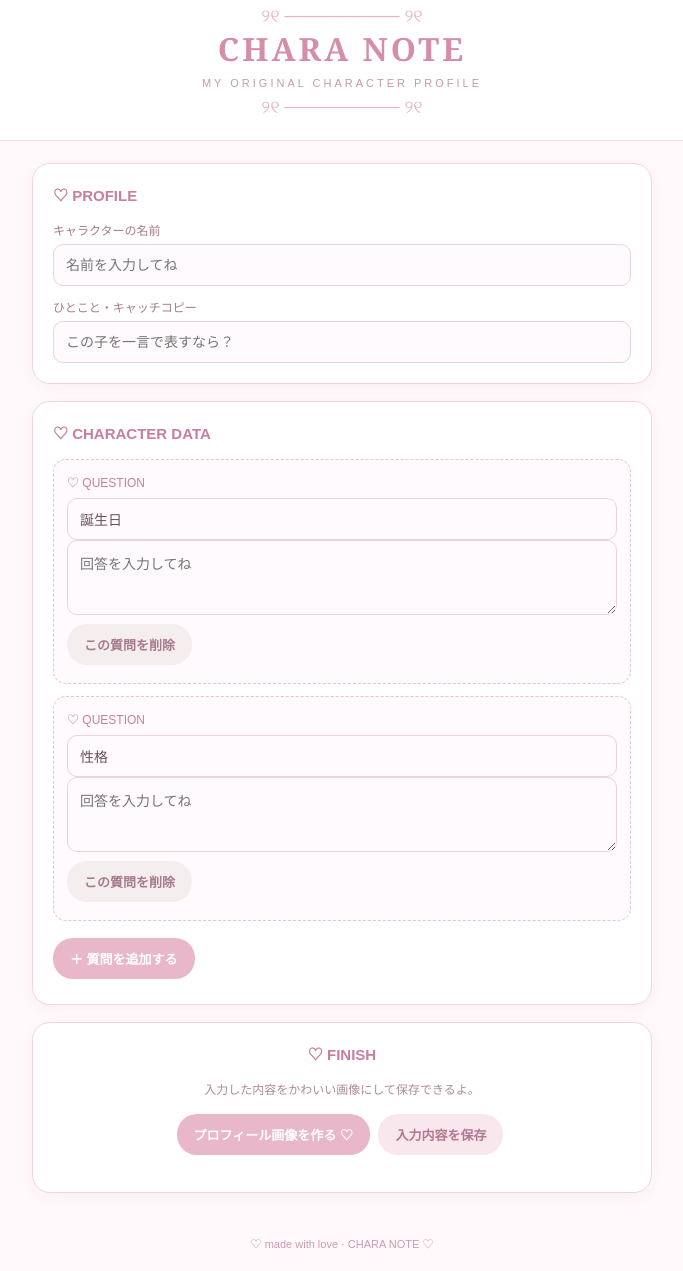
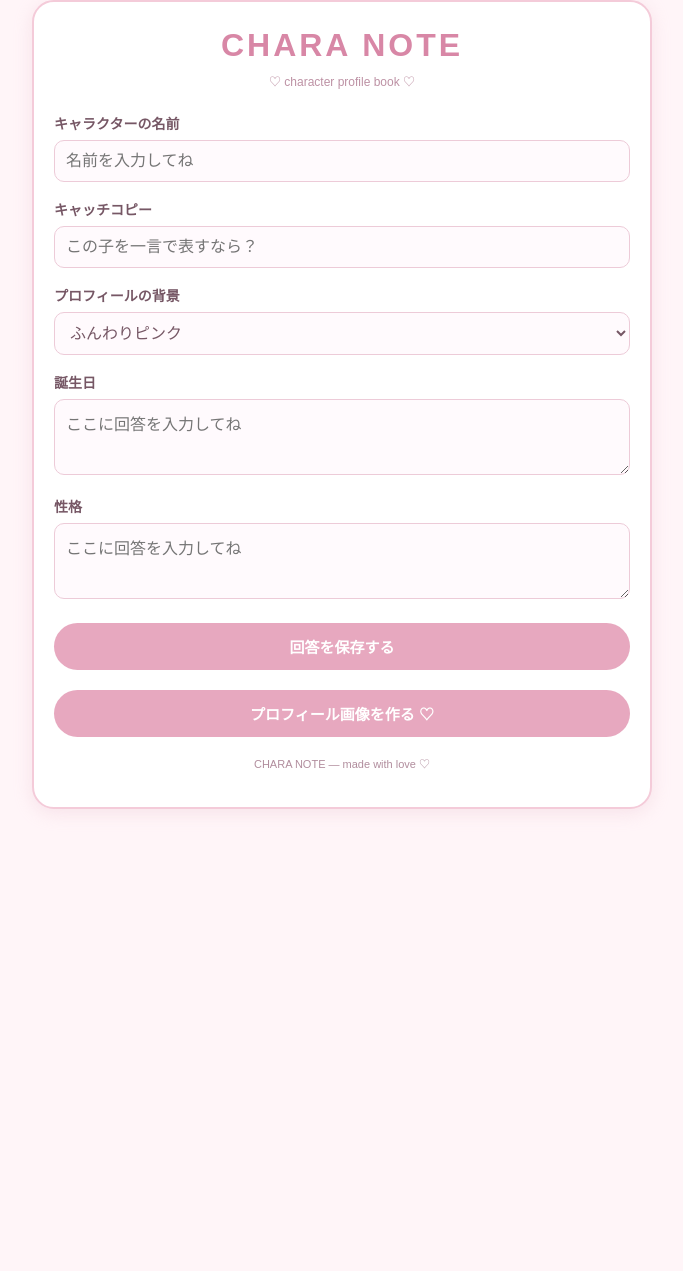
Before and after one commit to watanu-web/chara-note, a plain HTML site: page index.html in a window 1280 px wide. Shown: the part 24-1295 px from the top of the page, without its empty margins (298-981 px from the left). After the commit the page ends 857 px from the top, so only its background shows below. Drawn offline with Linux system fonts and the light colour scheme.

Commit message:
Update index.html

```diff
--- a/index.html
+++ b/index.html
@@ -5,204 +5,254 @@
 <meta name="viewport" content="width=device-width, initial-scale=1">
 <title>CHARA NOTE</title>
 <style>
-*{box-sizing:border-box}
-body{
-  margin:0;background:#fff9fb;color:#66535e;
-  font-family:"Hiragino Kaku Gothic ProN","Yu Gothic",sans-serif;
+* { box-sizing: border-box; }
+body {
+  margin: 0;
+  padding: 24px 14px;
+  background: #fff5f8;
+  color: #765765;
+  font-family: sans-serif;
 }
-header{
-  text-align:center;padding:30px 15px 22px;
-  background:#fff;border-bottom:1px solid #f4dce6;
+main {
+  max-width: 620px;
+  margin: auto;
+  padding: 25px 20px;
+  background: #fff;
+  border: 2px solid #f4cbd9;
+  border-radius: 22px;
+  box-shadow: 0 4px 18px #e8bdcc55;
 }
-h1{color:#d58da9;font-family:Georgia,serif;font-size:32px;letter-spacing:3px;margin:0}
-.sub{font-size:11px;letter-spacing:3px;color:#c59aaa;margin-top:7px}
-main{max-width:650px;margin:22px auto;padding:0 15px}
-.panel{
-  background:white;border:1px solid #f0d5e0;border-radius:18px;
-  padding:20px;margin-bottom:17px;
-  box-shadow:0 4px 14px #e8cbd633;
+h1 {
+  margin: 0;
+  text-align: center;
+  color: #d887a6;
+  letter-spacing: 3px;
 }
-h2{font-size:15px;color:#c77f9d;margin:0 0 16px}
-label{display:block;font-size:12px;color:#a77b8d;margin:12px 0 6px}
-input,textarea{
-  width:100%;border:1px solid #ead3dd;border-radius:10px;
-  padding:12px;background:#fffafd;color:#66535e;
-  font:inherit;font-size:14px;
+.subtitle {
+  text-align: center;
+  color: #bd91a4;
+  font-size: 12px;
+  margin: 8px 0 24px;
 }
-textarea{min-height:75px;resize:vertical}
-button{
-  border:0;border-radius:20px;padding:11px 17px;
-  background:#e9b7ca;color:white;font-weight:bold;
-  font-size:13px;margin:5px 4px 5px 0;
+label {
+  display: block;
+  margin: 17px 0 7px;
+  font-size: 14px;
+  font-weight: bold;
 }
-button.secondary{background:#f8e8ee;color:#b47791}
-button.delete{background:#f4eeee;color:#a77b8d}
-.question{
-  border:1px dashed #e8c4d2;border-radius:13px;
-  padding:13px;margin:12px 0;background:#fffafd;
+input, textarea, select {
+  width: 100%;
+  padding: 11px;
+  border: 1px solid #edcbd8;
+  border-radius: 10px;
+  background: #fffafd;
+  color: #765765;
+  font: inherit;
 }
-.question-title{font-size:12px;color:#c77f9d;margin-bottom:8px}
-footer{text-align:center;color:#c99caf;font-size:11px;padding:20px}
-#preview{display:none}
+textarea {
+  min-height: 76px;
+  resize: vertical;
+}
+button {
+  display: block;
+  width: 100%;
+  margin-top: 20px;
+  padding: 13px;
+  border: 0;
+  border-radius: 24px;
+  background: #e7a8bf;
+  color: white;
+  font-size: 15px;
+  font-weight: bold;
+}
+button:active { opacity: .8; }
+.note {
+  text-align: center;
+  font-size: 11px;
+  color: #b18d9d;
+  margin-top: 18px;
+}
 </style>
 </head>
 <body>
-<header>
-  <div style="color:#e5b4c7;font-size:18px">୨୧ ───────── ୨୧</div>
+<main>
   <h1>CHARA NOTE</h1>
-  <div class="sub">MY ORIGINAL CHARACTER PROFILE</div>
-  <div style="color:#e5b4c7;font-size:18px;margin-top:8px">୨୧ ───────── ୨୧</div>
-</header>
+  <p class="subtitle">♡ character profile book ♡</p>
 
-<main>
-  <section class="panel">
-    <h2>♡ PROFILE</h2>
-    <label>キャラクターの名前</label>
-    <input id="charName" placeholder="名前を入力してね">
-    <label>ひとこと・キャッチコピー</label>
-    <input id="catch" placeholder="この子を一言で表すなら？">
-  </section>
+  <label for="charName">キャラクターの名前</label>
+  <input id="charName" placeholder="名前を入力してね">
 
-  <section class="panel">
-    <h2>♡ CHARACTER DATA</h2>
-    <div id="questions"></div>
-    <button onclick="addQuestion()">＋ 質問を追加する</button>
-  </section>
+  <label for="catch">キャッチコピー</label>
+  <input id="catch" placeholder="この子を一言で表すなら？">
 
-  <section class="panel" style="text-align:center">
-    <h2>♡ FINISH</h2>
-    <p style="font-size:12px;color:#aa8b98">
-      入力した内容をかわいい画像にして保存できるよ。
-    </p>
-    <button onclick="saveImage()">プロフィール画像を作る ♡</button>
-    <button class="secondary" onclick="saveDraft()">入力内容を保存</button>
-    <p id="message" style="font-size:12px;color:#c77f9d"></p>
-  </section>
+  <label for="background">プロフィールの背景</label>
+  <select id="background">
+    <option value="pink">ふんわりピンク</option>
+    <option value="white">シンプルホワイト</option>
+    <option value="lavender">ラベンダー</option>
+  </select>
+
+  <section id="questions"></section>
+
+  <button type="button" onclick="saveDraft()">回答を保存する</button>
+  <button type="button" onclick="saveImage()">プロフィール画像を作る ♡</button>
+
+  <p class="note">CHARA NOTE — made with love ♡</p>
 </main>
 
-<footer>♡ made with love · CHARA NOTE ♡</footer>
+<script>
+// 管理者用：質問を増やすときは、この配列に質問文を追加してください。
+// 例：["誕生日", "性格", "好きな食べ物"]
+const QUESTION_LIST = [
+  "誕生日",
+  "性格"
+];
 
-<script>
-const questions = document.getElementById("questions");
+const questionsArea = document.getElementById("questions");
 
-function addQuestion(q="",a=""){
-  const div=document.createElement("div");
-  div.className="question";
+QUESTION_LIST.forEach((question, index) => {
+  const label = document.createElement("label");
+  label.textContent = question;
 
-  const title=document.createElement("div");
-  title.className="question-title";
-  title.textContent="♡ QUESTION";
+  const textarea = document.createElement("textarea");
+  textarea.id = "answer" + index;
+  textarea.placeholder = "ここに回答を入力してね";
 
-  const question=document.createElement("input");
-  question.placeholder="質問を入力（例：誕生日）";
-  question.className="q";
-  question.value=q;
+  questionsArea.appendChild(label);
+  questionsArea.appendChild(textarea);
+});
 
-  const answer=document.createElement("textarea");
-  answer.placeholder="回答を入力してね";
-  answer.className="a";
-  answer.value=a;
-
-  const del=document.createElement("button");
-  del.className="delete";
-  del.textContent="この質問を削除";
-  del.onclick=()=>div.remove();
-
-  div.append(title,question,answer,del);
-  questions.appendChild(div);
+function getAnswers() {
+  return QUESTION_LIST.map((question, index) => ({
+    question,
+    answer: document.getElementById("answer" + index).value
+  }));
 }
 
-function getData(){
-  return {
-    name:document.getElementById("charName").value,
-    catch:document.getElementById("catch").value,
-    items:[...document.querySelectorAll(".question")].map(el=>({
-      q:el.querySelector(".q").value,
-      a:el.querySelector(".a").value
-    }))
+function saveDraft() {
+  const data = {
+    charName: document.getElementById("charName").value,
+    catch: document.getElementById("catch").value,
+    background: document.getElementById("background").value,
+    answers: getAnswers()
   };
+
+  localStorage.setItem("charaNoteDraft", JSON.stringify(data));
+  alert("回答をこの端末に保存したよ！");
 }
 
-function saveDraft(){
-  localStorage.setItem("charaNoteDraft",JSON.stringify(getData()));
-  document.getElementById("message").textContent="保存したよ ♡";
+function loadDraft() {
+  const saved = localStorage.getItem("charaNoteDraft");
+  if (!saved) return;
+
+  try {
+    const data = JSON.parse(saved);
+    document.getElementById("charName").value = data.charName || "";
+    document.getElementById("catch").value = data.catch || "";
+    document.getElementById("background").value = data.background || "pink";
+
+    const answers = data.answers || [];
+    QUESTION_LIST.forEach((question, index) => {
+      const found = answers.find(item => item.question === question);
+      if (found) {
+        document.getElementById("answer" + index).value = found.answer || "";
+      }
+    });
+  } catch (error) {
+    console.log("保存データを読み込めませんでした");
+  }
 }
 
-function loadDraft(){
-  const saved=localStorage.getItem("charaNoteDraft");
-  if(!saved){addQuestion("誕生日","");addQuestion("性格","");return}
-  try{
-    const data=JSON.parse(saved);
-    document.getElementById("charName").value=data.name||"";
-    document.getElementById("catch").value=data.catch||"";
-    (data.items||[]).forEach(item=>addQuestion(item.q,item.a));
-    if(!data.items?.length)addQuestion();
-  }catch(e){addQuestion()}
+function saveImage() {
+  const name = document.getElementById("charName").value || "キャラクター";
+  const catchCopy = document.getElementById("catch").value;
+  const answers = getAnswers();
+
+  const canvas = document.createElement("canvas");
+  const ctx = canvas.getContext("2d");
+  canvas.width = 1000;
+  canvas.height = Math.max(1200, 490 + answers.length * 190);
+
+  const colors = {
+    pink: ["#fff3f7", "#f3c6d7", "#d887a6"],
+    white: ["#ffffff", "#f0dce5", "#bd91a4"],
+    lavender: ["#f7f3ff", "#d9c9f0", "#9b83bd"]
+  };
+  const selected = colors[document.getElementById("background").value] || colors.pink;
+
+  ctx.fillStyle = selected[0];
+  ctx.fillRect(0, 0, canvas.width, canvas.height);
+
+  ctx.strokeStyle = selected[1];
+  ctx.lineWidth = 12;
+  ctx.strokeRect(28, 28, canvas.width - 56, canvas.height - 56);
+
+  ctx.textAlign = "center";
+  ctx.fillStyle = selected[2];
+  ctx.font = "bold 48px sans-serif";
+  ctx.fillText("♡ CHARA NOTE ♡", 500, 115);
+
+  ctx.fillStyle = "#765765";
+  ctx.font = "bold 58px sans-serif";
+  ctx.fillText(name, 500, 225, 850);
+
+  ctx.font = "30px sans-serif";
+  ctx.fillStyle = "#a17d8e";
+  ctx.fillText(catchCopy, 500, 290, 850);
+
+  let y = 390;
+  ctx.textAlign = "left";
+
+  answers.forEach(item => {
+    ctx.fillStyle = selected[1];
+    ctx.fillRect(75, y - 42, 850, 58);
+
+    ctx.fillStyle = selected[2];
+    ctx.font = "bold 30px sans-serif";
+    ctx.fillText(item.question, 100, y);
+
+    ctx.fillStyle = "#765765";
+    ctx.font = "27px sans-serif";
+    y += 65;
+
+    const text = item.answer || "（未入力）";
+    const lines = wrapText(ctx, text, 790);
+
+    lines.forEach(line => {
+      ctx.fillText(line, 105, y);
+      y += 42;
+    });
+
+    y += 55;
+  });
+
+  const link = document.createElement("a");
+  link.download = "chara-note.png";
+  link.href = canvas.toDataURL("image/png");
+  link.click();
 }
 
-function saveImage(){
-  const data=getData();
-  const canvas=document.createElement("canvas");
-  const ctx=canvas.getContext("2d");
-  const width=900,pad=65,line=95;
-  const items=data.items.filter(x=>x.q||x.a);
-  const height=390+items.length*line;
-  canvas.width=width;canvas.height=height;
+function wrapText(ctx, text, maxWidth) {
+  const lines = [];
+  const paragraphs = text.split("\n");
 
-  ctx.fillStyle="#fff9fb";
-  ctx.fillRect(0,0,width,height);
-  ctx.strokeStyle="#e8b9cc";
-  ctx.lineWidth=4;
-  ctx.strokeRect(25,25,width-50,height-50);
-  ctx.strokeStyle="#f1d5e0";
-  ctx.lineWidth=1;
-  ctx.strokeRect(38,38,width-76,height-76);
-
-  ctx.textAlign="center";
-  ctx.fillStyle="#d58da9";
-  ctx.font="bold 48px Georgia";
-  ctx.fillText("CHARA NOTE",width/2,115);
-  ctx.font="20px sans-serif";
-  ctx.fillStyle="#bd91a3";
-  ctx.fillText("♡ MY ORIGINAL CHARACTER PROFILE ♡",width/2,155);
-
-  ctx.font="bold 38px sans-serif";
-  ctx.fillStyle="#805d6c";
-  ctx.fillText(data.name||"Character Name",width/2,230);
-  ctx.font="22px sans-serif";
-  ctx.fillStyle="#b88b9d";
-  ctx.fillText(data.catch||"",width/2,270);
-
-  let y=345;
-  ctx.textAlign="left";
-  items.forEach(item=>{
-    ctx.fillStyle="#d58da9";
-    ctx.font="bold 23px sans-serif";
-    ctx.fillText("♡ "+item.q, pad,y);
-    y+=34;
-    ctx.fillStyle="#66535e";
-    ctx.font="21px sans-serif";
-    const words=Array.from(item.a||"");
-    let lineText="";
-    words.forEach(ch=>{
-      if(ctx.measureText(lineText+ch).width>width-pad*2){
-        ctx.fillText(lineText,pad,y);y+=29;lineText=ch;
-      }else{lineText+=ch}
-    });
-    if(lineText){ctx.fillText(lineText,pad,y);y+=29}
-    y+=28;
+  paragraphs.forEach(paragraph => {
+    let line = "";
+    for (const char of paragraph) {
+      const testLine = line + char;
+      if (ctx.measureText(testLine).width > maxWidth && line) {
+        lines.push(line);
+        line = char;
+      } else {
+        line = testLine;
+      }
+    }
+    lines.push(line);
   });
 
-  ctx.textAlign="center";
-  ctx.fillStyle="#d5a5b8";
-  ctx.font="18px Georgia";
-  ctx.fillText("♡ made with love · CHARA NOTE ♡",width/2,height-48);
+  return lines;
+}
 
-  const link=document.createElement("a");
-  link.download="chara-note.png";
-  link.href=canvas.toDataURL("image/png");
-  link.click();
-}
 loadDraft();
 </script>
 </body>
```
